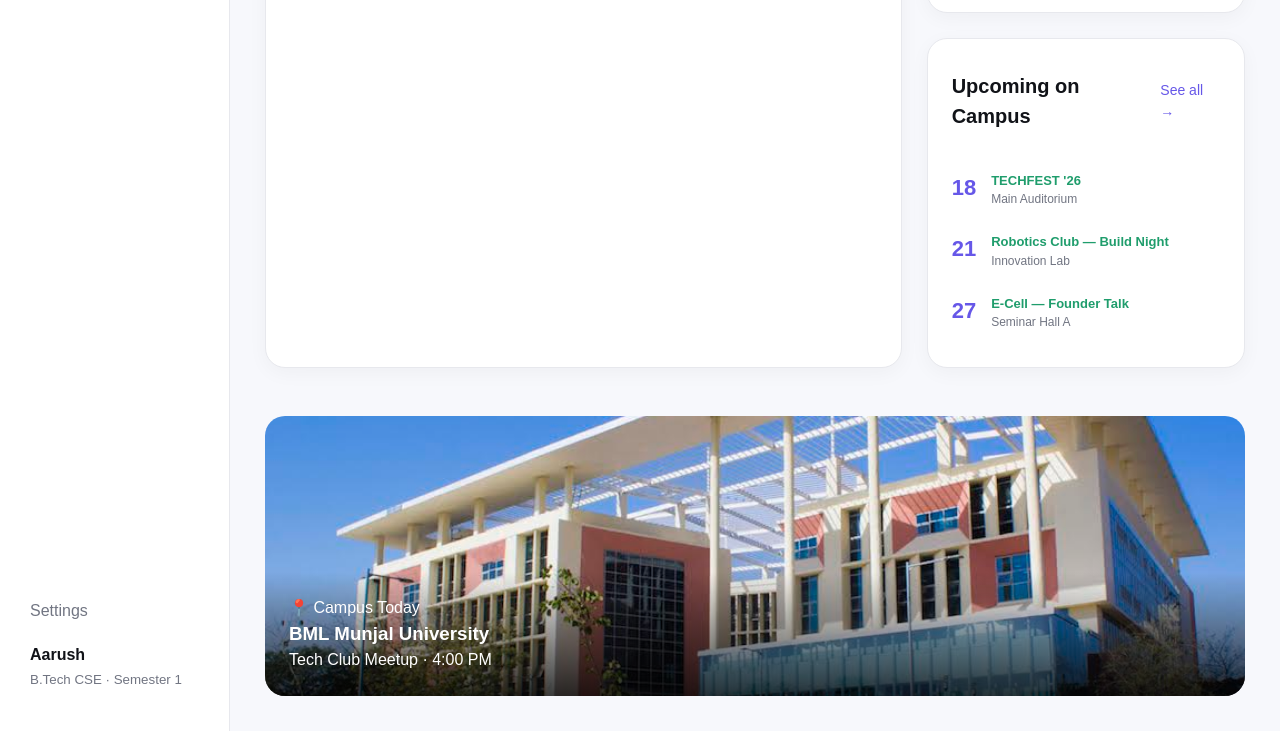
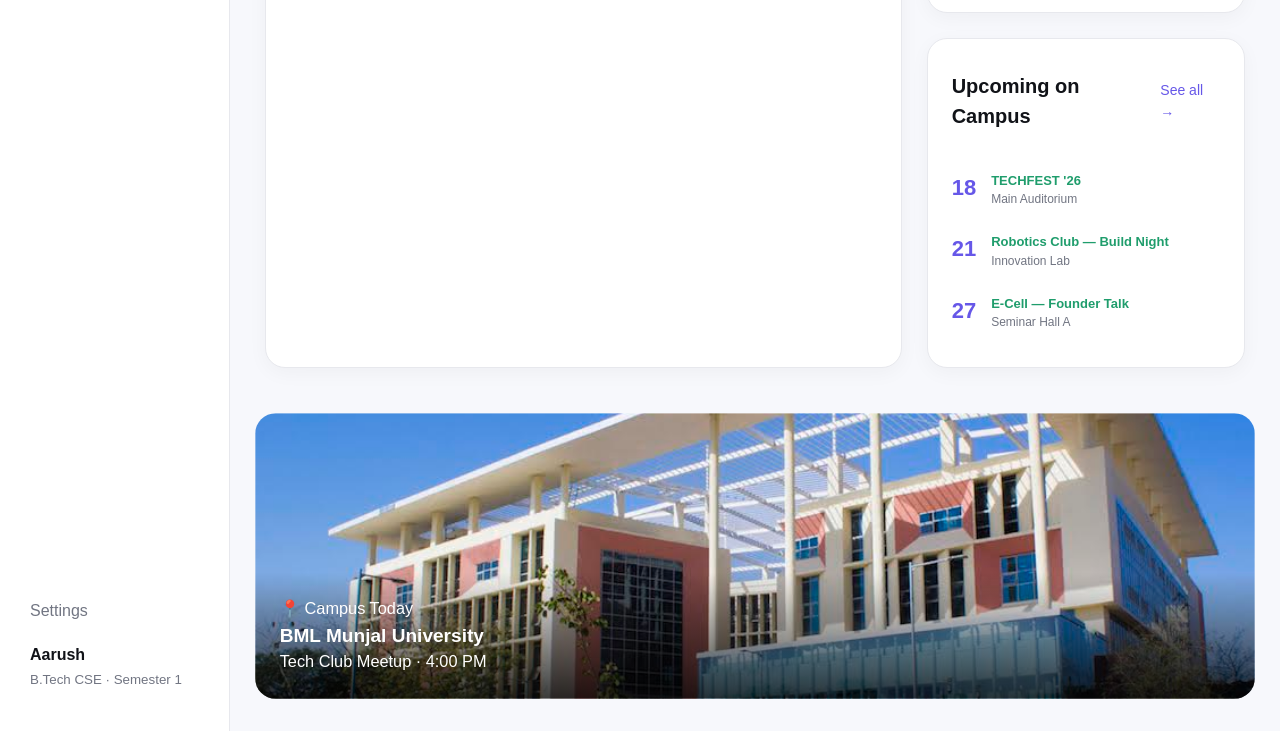
Before and after one commit to Beast2411/Univrse, a plain HTML site: page dashboard.html in a window 1280 px wide. In both pictures the pointer is over the element 755 px from the left and 1616 px from the top of the page. Shown: the part 1060-1791 px from the top of the page. Drawn offline with Linux system fonts and the light colour scheme.

Commit message:
feat: added animation to the campus image

```diff
--- a/css/dashboard.css
+++ b/css/dashboard.css
@@ -149,12 +149,6 @@
     margin-top: 20px;
     display: flex;
     gap: 10px;
-}
-
-.ai-buttons:hover {
-    transition: 1s;
-    color: #eb9dff;
-    border-radius: 20px;
 }
 
 .ai-buttons button {
@@ -346,12 +340,16 @@
     overflow: hidden;
     border-radius: 20px;
     height: 280px;
+    position: relative;
+    transform: scale(1);
+    transition: background-color 2s ease, transform 2s ease;
 }
 
 .campus-card img {
     width: 100%;
     height: 100%;
     object-fit: cover;
+
 }
 
 .campus-info {
@@ -363,3 +361,10 @@
     color: white;
     background: linear-gradient(transparent, rgba(0,0,0,0.75));
 }
+
+
+.campus-card:hover{
+    color: greenyellow;
+    cursor: pointer;
+    transform: scale(1.02);
+}
```
